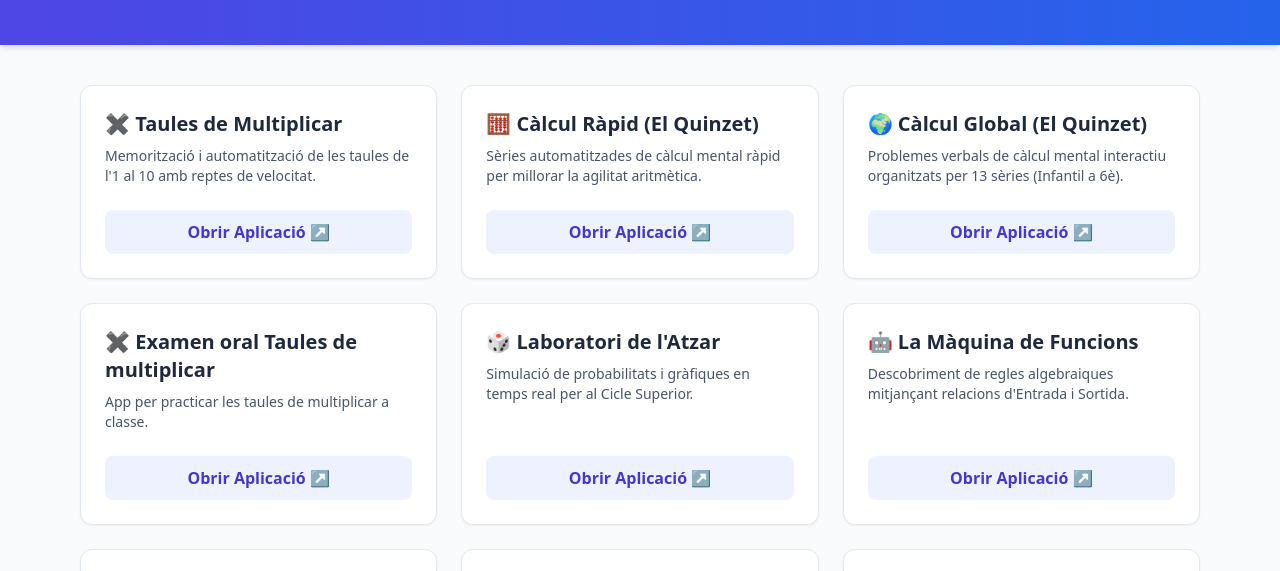
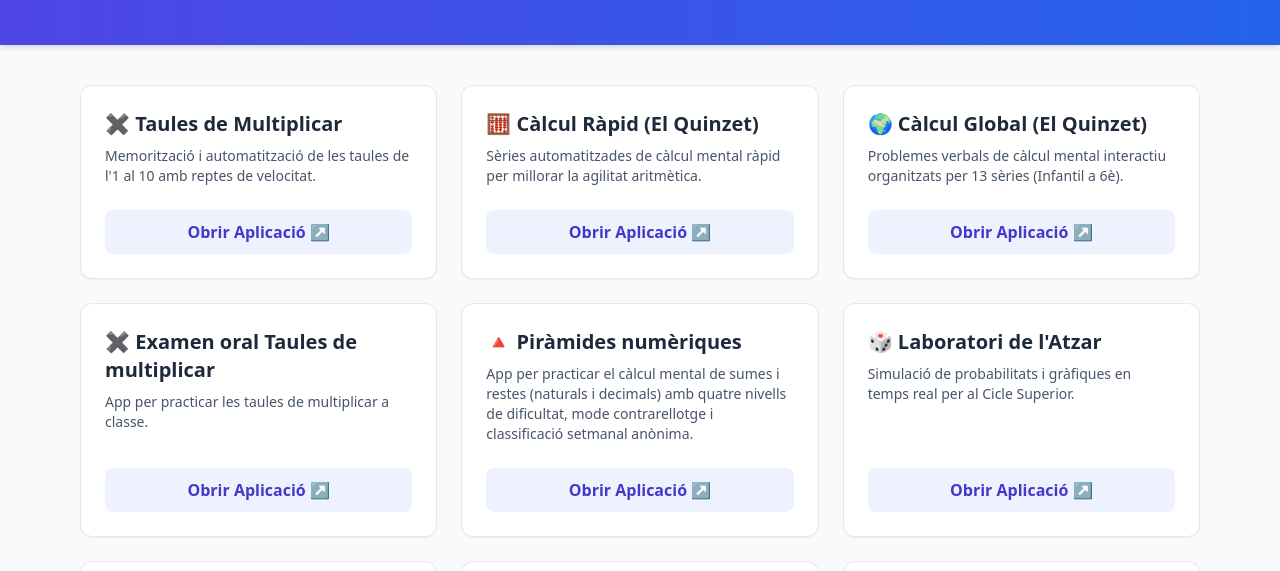
Before and after one commit to cromer23cat/eineseducatives, a plain HTML site: page index.html in a window 1280 px wide. Shown: the part 159-730 px from the top of the page. Drawn offline with nearby package versions, Linux system fonts and the light colour scheme.

Commit message:
Add 'Piràmides numèriques' section to index.html
Added a new section for 'Piràmides numèriques' with a description and link to the application.

```diff
--- a/index.html
+++ b/index.html
@@ -68,6 +68,19 @@
                     </p>
                 </div>
                 <a href="https://cromer23cat.github.io/matematiques/examenoraltaules/index.html" target="_blank" class="inline-block text-center bg-indigo-50 text-indigo-700 hover:bg-indigo-600 hover:text-white font-semibold py-2.5 px-4 rounded-lg transition-colors">
+                    Obrir Aplicació ↗
+                </a>
+            </div>
+
+            <!-- Piràmides numèriques -->
+            <div class="bg-white rounded-xl shadow-sm hover:shadow-md transition-shadow border border-slate-200 p-6 flex flex-col justify-between">
+                <div>
+                    <h2 class="text-xl font-bold text-slate-800 mb-2">🔺 Piràmides numèriques</h2>
+                    <p class="text-slate-600 text-sm mb-6">
+                        App per practicar el càlcul mental de sumes i restes (naturals i decimals) amb quatre nivells de dificultat, mode contrarellotge i classificació setmanal anònima.
+                    </p>
+                </div>
+                <a href="https://cromer23cat.github.io/matematiques/piramidesmatematiques/index.html" target="_blank" class="inline-block text-center bg-indigo-50 text-indigo-700 hover:bg-indigo-600 hover:text-white font-semibold py-2.5 px-4 rounded-lg transition-colors">
                     Obrir Aplicació ↗
                 </a>
             </div>
```
